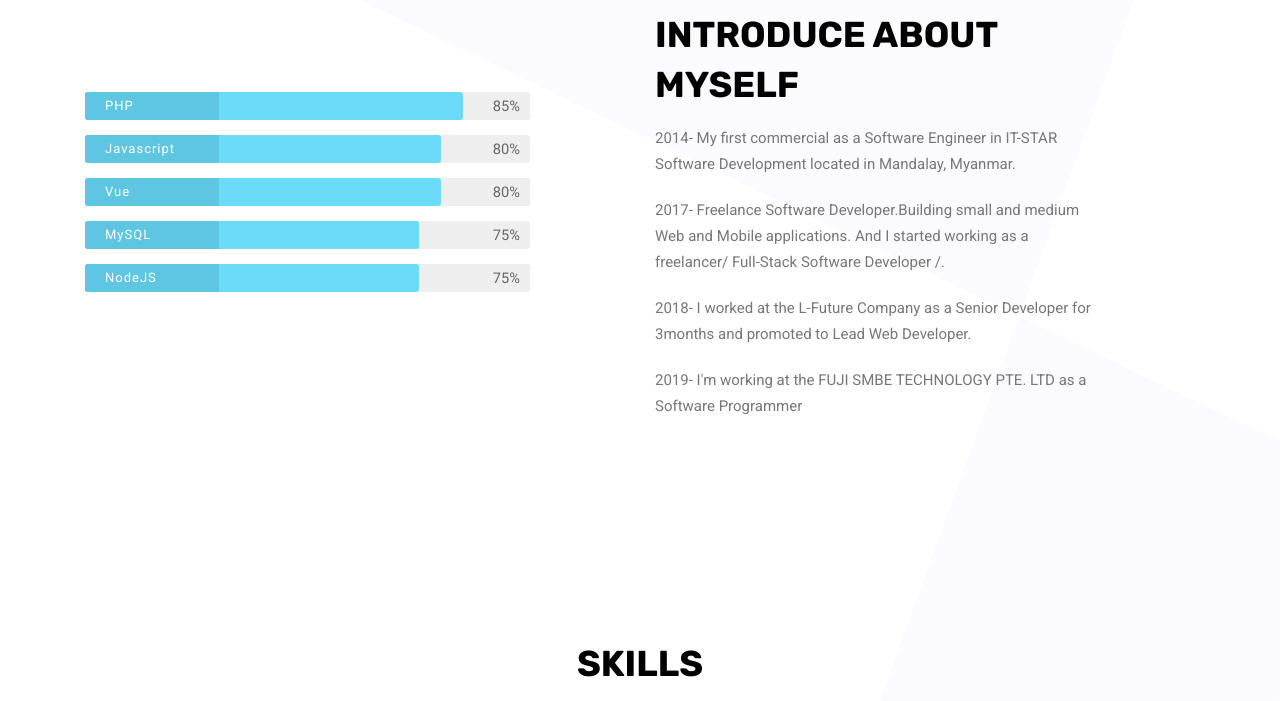
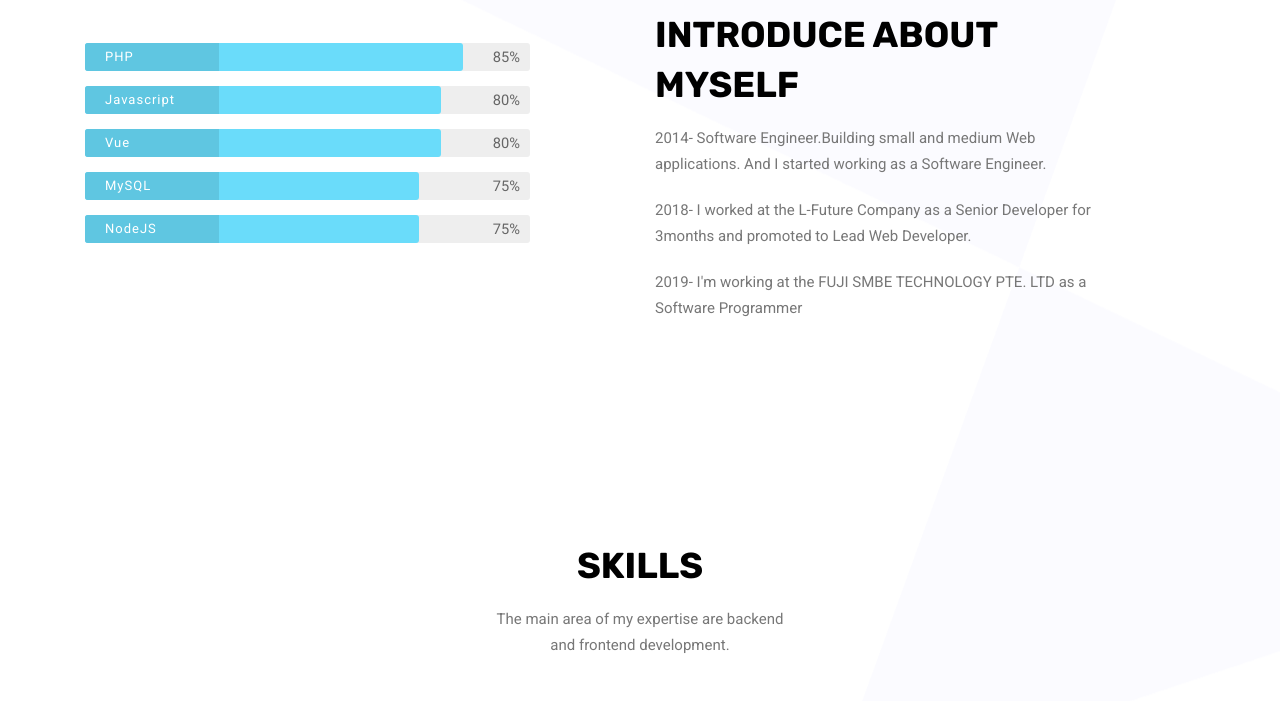
Before and after one commit to amydev-me/amydev, a plain HTML site: page index.html in a window 1280 px wide. Shown: the part 1040-1741 px from the top of the page. Drawn offline with Linux system fonts and the light colour scheme.

Commit message:
Update index.html

```diff
--- a/index.html
+++ b/index.html
@@ -138,8 +138,7 @@
 							myself</h2>
 
 
-						<p>2014- My first commercial as a Software Engineer in IT-STAR Software Development located in Mandalay, Myanmar.</p>
-						<p>2017- Freelance Software Developer.Building small and medium Web and Mobile applications. And I started working as a freelancer/ Full-Stack Software Developer /.</p>
+						<p>2014- Software Engineer.Building small and medium Web applications. And I started working as a Software Engineer.</p>
 
 						<p>2018- I worked at the L-Future Company as a Senior Developer for 3months and promoted to Lead Web Developer.</p>
 
```
